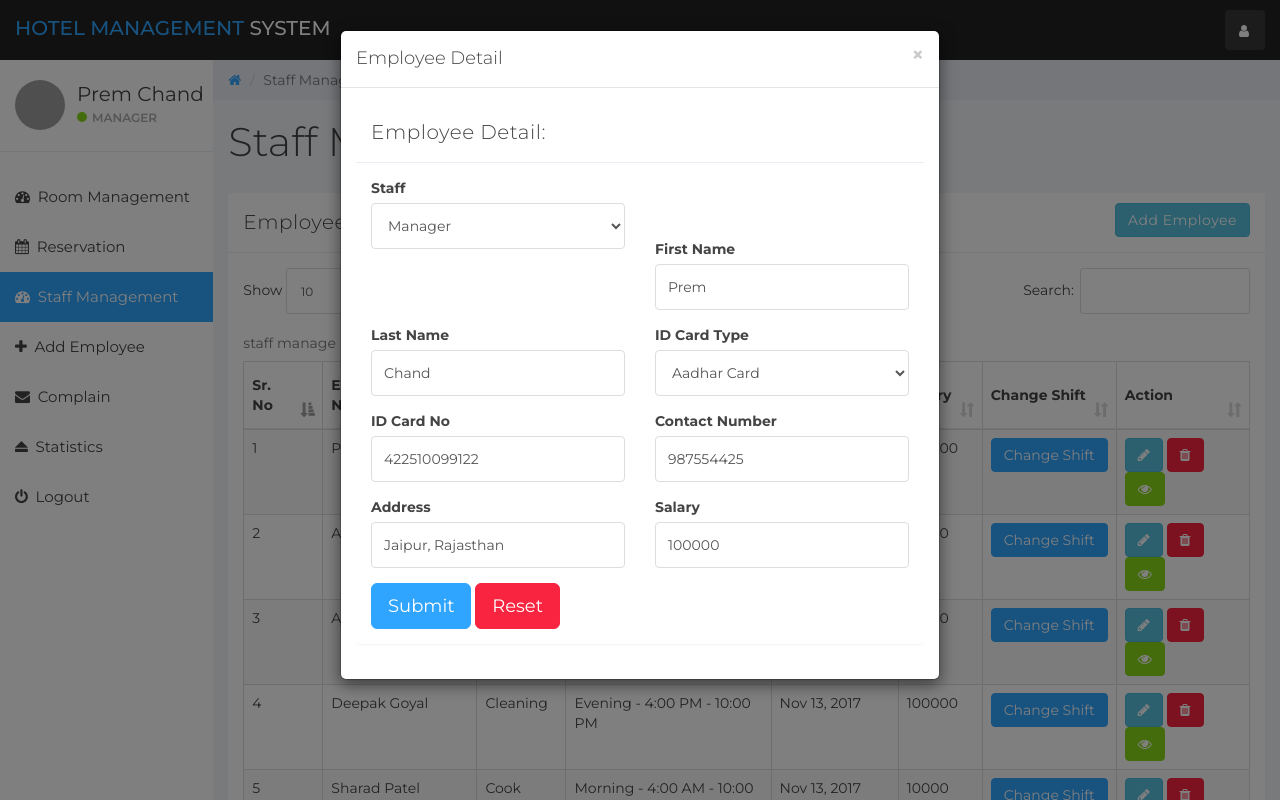
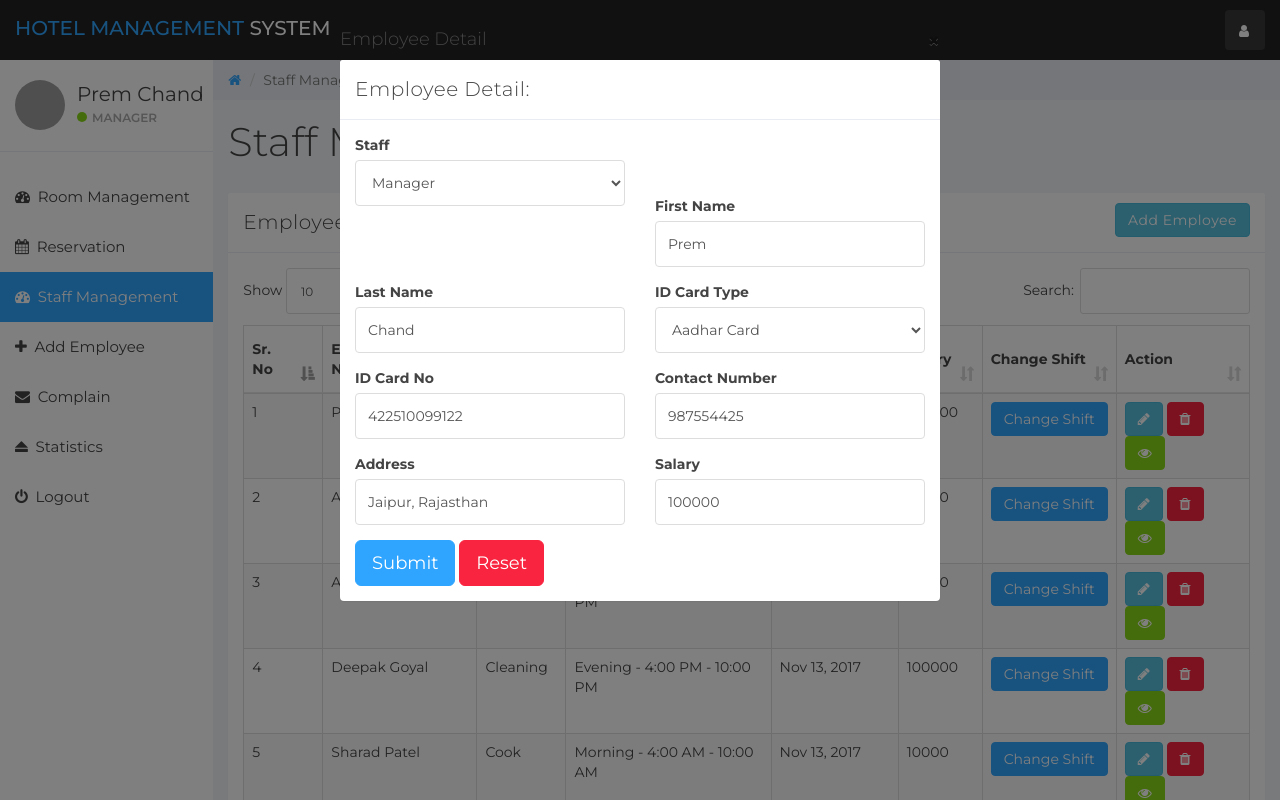
Before and after one commit to RKMAMUN/H_M_S, a PHP site: page /index.php?staff_mang in a window 1280 px wide, after a click that opens the changed part. Run offline with PHP 8.4, Linux system fonts and the light colour scheme; a user stored in the database is signed in; data comes from the database, SQL or seed files in the repository; a stand-in replaces the project's code that opens the database connection; grey boxes are pictures that could not be loaded.

Commit message:
Update staff_mang.php

```diff
--- a/staff_mang.php
+++ b/staff_mang.php
@@ -35,7 +35,6 @@
                     ?>
                     <table class="table table-striped table-bordered table-responsive" cellspacing="0" width="100%"
                            id="rooms">
-                        <caption>staff manage</caption>
                         <thead>
                         <tr>
                             <th>Sr. No</th>
@@ -73,12 +72,12 @@
                                         <button data-toggle="modal"
                                                 data-target="#empDetail<?php echo $staff['emp_id']; ?>"
                                                 data-id="<?php echo $staff['emp_id']; ?>" id="editEmp"
-                                                class="btn btn-info"><em class="fa fa-pencil"></em></button>
-                                        <a href='functionmis.php?empid=<?php echo $staff['emp_id']; ?>'
+                                                class="btn btn-info"><i class="fa fa-pencil"></i></button>
+                                        <a href='function_is.php?empid=<?php echo $staff['emp_id']; ?>'
                                            class="btn btn-danger" onclick="return confirm('Are you Sure?')"><em
                                                     class="fa fa-trash"></em></a>
                                         <a href='index.php?emp_history&empid=<?php echo $staff['emp_id']; ?>'
-                                           class="btn btn-success" title="Employee Histery"><em class="fa fa-eye"></em></a>
+                                           class="btn btn-success" title="Employee Histery"><i class="fa fa-eye"></i></a>
                                     </td>
                                 </tr>
 
@@ -96,22 +95,18 @@
         </div>
     </div>
 
-    <div class="row">
-        <div class="col-sm-12">
-            <p class="back-link">MIS Developed by <a href="https://www.pcsaini.in">pcsaini</a></p>
-        </div>
-    </div>
+
 
 </div>    <!--/.main-->
 
 <?php
-//$staff_query = "SELECT * FROM staff  JOIN staff_type JOIN shift ON staff.staff_type_id =staff_type.staff_type_id ON shift.";
+
 $staff_query = "SELECT * FROM staff  NATURAL JOIN staff_type NATURAL JOIN shift";
 $staff_result = mysqli_query($connection, $staff_query);
 
 if (mysqli_num_rows($staff_result) > 0) {
     while ($staffGlobal = mysqli_fetch_assoc($staff_result)) {
-        $fullname = explode(" ", $staffGlobal['emp_name']);
+        $full_name = explode(" ", $staffGlobal['emp_name']);
         ?>
 
         <!-- Employee Detail-->
@@ -119,19 +114,19 @@ if (mysqli_num_rows($staff_result) > 0) {
             <div class="modal-dialog">
 
                 <!-- Modal content-->
-                <div class="modal-content">
-                    <div class="modal-header">
+                <div class="modal_content">
+                    <div class="modal_header">
                         <button type="button" class="close" data-dismiss="modal">&times;</button>
-                        <h4 class="modal-title">Employee Detail</h4>
+                        <h4 class="modal_title">Employee Detail</h4>
                     </div>
-                    <div class="modal-body">
+                    <div class="modal_body">
 
                         <div class="row">
                             <div class="col-lg-12">
                                 <div class="panel panel-default">
                                     <div class="panel-heading">Employee Detail:</div>
                                     <div class="panel-body">
-                                        <form data-toggle="validator" role="form" action="functionmis.php"
+                                        <form data-toggle="validator" role="form" action="function_is.php"
                                               method="post">
                                             <div class="row">
                                                 <div class="form-group col-lg-6">
@@ -172,14 +167,14 @@ if (mysqli_num_rows($staff_result) > 0) {
 
                                                 <div class="form-group col-lg-6">
                                                     <label>First Name</label>
-                                                    <input type="text" value="<?php echo $fullname[0]; ?>"
+                                                    <input type="text" value="<?php echo $full_name[0]; ?>"
                                                            class="form-control" placeholder="First Name" id="first_name"
                                                            name="first_name" required>
                                                 </div>
 
                                                 <div class="form-group col-lg-6">
                                                     <label>Last Name</label>
-                                                    <input type="text" value="<?php echo $fullname[1]; ?>"
+                                                    <input type="text" value="<?php echo $full_name[1]; ?>"
                                                            class="form-control" placeholder="Last Name" id="last_name"
                                                            name="last_name" required>
                                                 </div>
@@ -257,12 +252,12 @@ if (mysqli_num_rows($staff_result) > 0) {
             <div class="modal-dialog">
 
                 <!-- Modal content-->
-                <div class="modal-content">
-                    <div class="modal-header">
+                <div class="modal_content">
+                    <div class="modal_header">
                         <button type="button" class="close" data-dismiss="modal">&times;</button>
-                        <h4 class="modal-title">Change Shift</h4>
+                        <h4 class="modal_title">Change Shift</h4>
                     </div>
-                    <div class="modal-body">
+                    <div class="modal_body">
 
                         <div class="row">
                             <div class="col-lg-12">
```
